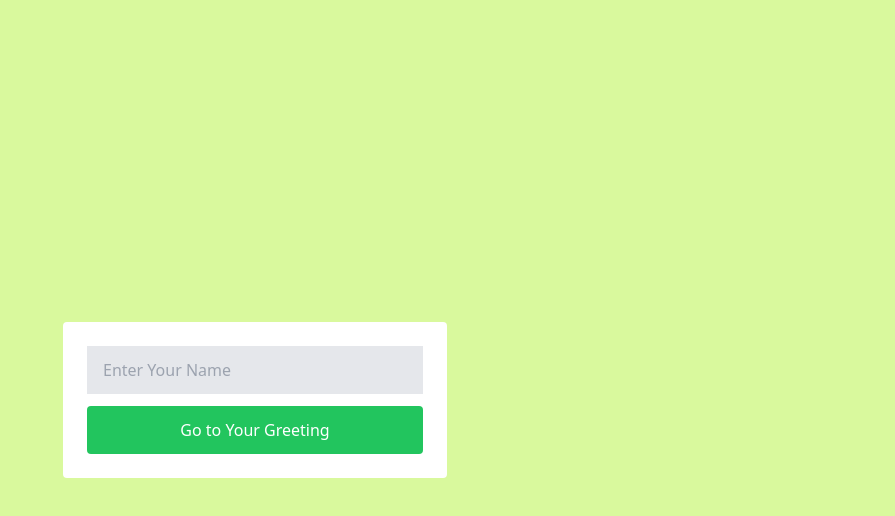
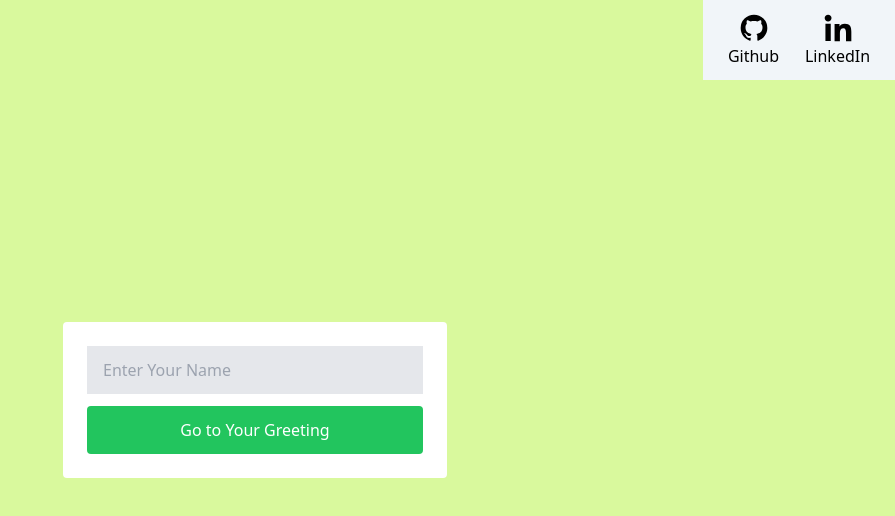
Before and after one commit to PRAVEEN200307/travel-greeting-app, a website built with Vite: page index.html in a window 1280 px wide. Shown: the whole page, without its empty margins (385-1280 px from the left). Built offline with nearby package versions, Linux system fonts and the light colour scheme.

Commit message:
feat: github ,linkedin added ,og tag added

```diff
--- a/index.html
+++ b/index.html
@@ -4,17 +4,42 @@
 <head>
   <meta charset="UTF-8" />
   <meta name="viewport" content="width=device-width, initial-scale=1.0" />
+  <meta property="og:title" content="Travel Greeting for kodaikanel" />
+  <meta property="og:image" content="./assets/img/Greeting -page.jpg" />
+  <meta property="og:image:secure_url" content="./assets/img/Greeting -page.jpg" />
+  <meta property="og:image:alt" content="Greeting invitation" />
+  <meta property="og:image:type" content="image/jpeg" />
+  <meta property="og:description" content="kodaikanel trip 28th feb ,Solar Energy" />
   <link rel="stylesheet" href="./assets/style/input.css">
   <title>Travel Invitation </title>
 </head>
 
-<body class="bg-lime-200 h-screen w-screen flex justify-center items-center">
+<body class="bg-lime-200 h-screen w-screen flex justify-center items-center relative">
   <form id="formEl" class="bg-white min-w-96 p-6 rounded flex flex-col gap-3">
-    <input type="text" name="name" id="userName" class="py-3 px-4 bg-gray-200"
-     placeholder="Enter Your Name" required>
+    <input type="text" name="name" id="userName" class="py-3 px-4 bg-gray-200" placeholder="Enter Your Name" required>
     <button type="submit" class="bg-green-500 w-full py-3 text-white rounded">Go to Your Greeting</button>
   </form>
   <script type="module" src="./assets/js/main.js"></script>
+  <div class="bg-slate-100 w-48 flex justify-around p-3  absolute top-0 right-0 items-center">
+    <div class="flex flex-col items-center">
+      <svg xmlns="http://www.w3.org/2000/svg" width="32" height="32" viewBox="0 0 24 24">
+        <path fill="currentColor"
+          d="M12 2A10 10 0 0 0 2 12c0 4.42 2.87 8.17 6.84 9.5c.5.08.66-.23.66-.5v-1.69c-2.77.6-3.36-1.34-3.36-1.34c-.46-1.16-1.11-1.47-1.11-1.47c-.91-.62.07-.6.07-.6c1 .07 1.53 1.03 1.53 1.03c.87 1.52 2.34 1.07 2.91.83c.09-.65.35-1.09.63-1.34c-2.22-.25-4.55-1.11-4.55-4.92c0-1.11.38-2 1.03-2.71c-.1-.25-.45-1.29.1-2.64c0 0 .84-.27 2.75 1.02c.79-.22 1.65-.33 2.5-.33c.85 0 1.71.11 2.5.33c1.91-1.29 2.75-1.02 2.75-1.02c.55 1.35.2 2.39.1 2.64c.65.71 1.03 1.6 1.03 2.71c0 3.82-2.34 4.66-4.57 4.91c.36.31.69.92.69 1.85V21c0 .27.16.59.67.5C19.14 20.16 22 16.42 22 12A10 10 0 0 0 12 2" />
+      </svg>
+      <a href="https://github.com/PRAVEEN200307" target="_blank" class="hover:text-slate-400 ">
+        Github
+      </a>
+    </div>
+    <div class="flex flex-col items-center">
+      <svg xmlns="http://www.w3.org/2000/svg" width="32" height="32" viewBox="0 0 24 24">
+        <path fill="currentColor" fill-rule="evenodd"
+          d="M9.429 8.969h3.714v1.85c.535-1.064 1.907-2.02 3.968-2.02c3.951 0 4.889 2.118 4.889 6.004V22h-4v-6.312c0-2.213-.535-3.461-1.897-3.461c-1.889 0-2.674 1.345-2.674 3.46V22h-4zM2.57 21.83h4V8.799h-4zM7.143 4.55a2.53 2.53 0 0 1-.753 1.802a2.573 2.573 0 0 1-1.82.748a2.59 2.59 0 0 1-1.818-.747A2.548 2.548 0 0 1 2 4.55c0-.677.27-1.325.753-1.803A2.583 2.583 0 0 1 4.571 2c.682 0 1.336.269 1.819.747c.482.478.753 1.126.753 1.803"
+          clip-rule="evenodd" />
+      </svg>
+      <a href="https://www.linkedin.com/in/praveen-kumar-311514297/" target="_blank" class="hover:text-slate-400">
+        LinkedIn</a>
+    </div>
+  </div>
 </body>
 
 </html>
```
Also changed, not shown: assets/js/main.js (+6 -6 lines), assets/img/Greeting -page.jpg (added).
